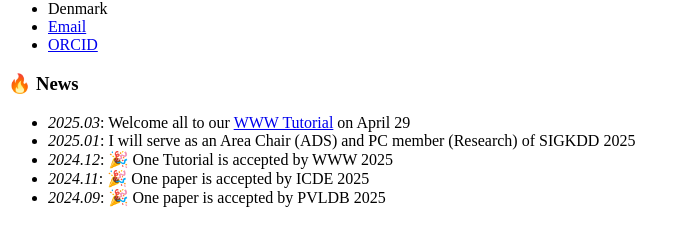
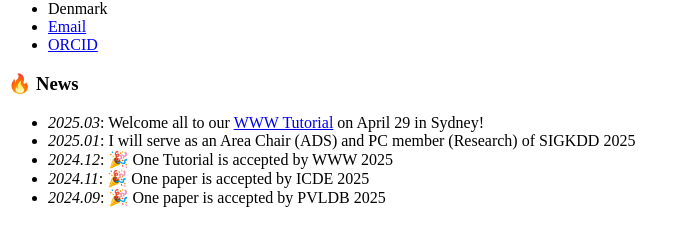
Before and after one commit to MiaoHaoSunny/MiaoHaoSunny.github.io, a Jekyll site: the page built from _pages/includes/news.md, in a window 1280 px wide. Shown: the part 329-575 px from the top of the page, without its empty margins (0-690 px from the left). Built offline with Jekyll 4.4.1, drawn with Linux system fonts in a browser that asks for light colours; our own code applies the rules of GitHub Pages for plain Markdown files.

Commit message:
Update news.md

```diff
--- a/_pages/includes/news.md
+++ b/_pages/includes/news.md
@@ -1,5 +1,5 @@
 # 🔥 News
-- *2025.03*: Welcome all to our [WWW Tutorial](https://human-mobility.github.io/) on April 29
+- *2025.03*: Welcome all to our [WWW Tutorial](https://human-mobility.github.io/) on April 29 in Sydney!
 - *2025.01*: I will serve as an Area Chair (ADS) and PC member (Research) of SIGKDD 2025
 - *2024.12*: 🎉 One Tutorial is accepted by WWW 2025
 - *2024.11*: 🎉 One paper is accepted by ICDE 2025
```
